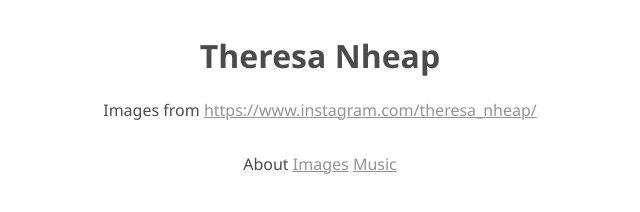
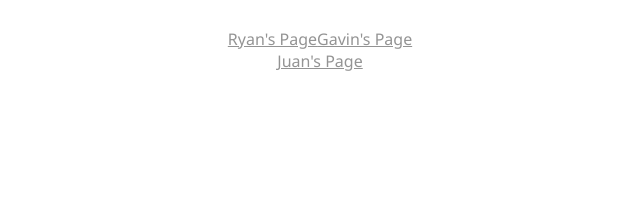
Before and after one commit to IoIxD/cis133-group-project-a, a plain HTML site: page index.html in a window 1280 px wide. Shown: the whole page, without its empty margins (320-960 px from the left). Drawn offline with Linux system fonts and the light colour scheme.

Commit message:
index html update

```diff
--- a/index.html
+++ b/index.html
@@ -5,15 +5,11 @@
     <body>
         <span class="wrapper">
             <span class="header">
-                <h1>Theresa Nheap</h1>
-                <p>Images from <a href="https://www.instagram.com/theresa_nheap/">https://www.instagram.com/theresa_nheap/</a></p>
                 <span class="nav">
-                    <p>About</p>
-                    <a href="./images.html">Images</a>
-                    <a href="./music.html">Music</a>
+                    <a href="./seaindex.html">Ryan's Page</p>
+                    <a href="./images.html">Gavin's Page</a>
+                    <a href="./music.html">Juan's Page</a>
                 </span>
-            </span>
-            <span class="text">
             </span>
         </span>
     </body>
--- a/style.css
+++ b/style.css
@@ -87,4 +87,3 @@ img:hover {
 .hbox {
     flex-direction: row;
 }
-<!-- Hi-->
```
Also changed, not shown: images.html (+3 -3 lines).
